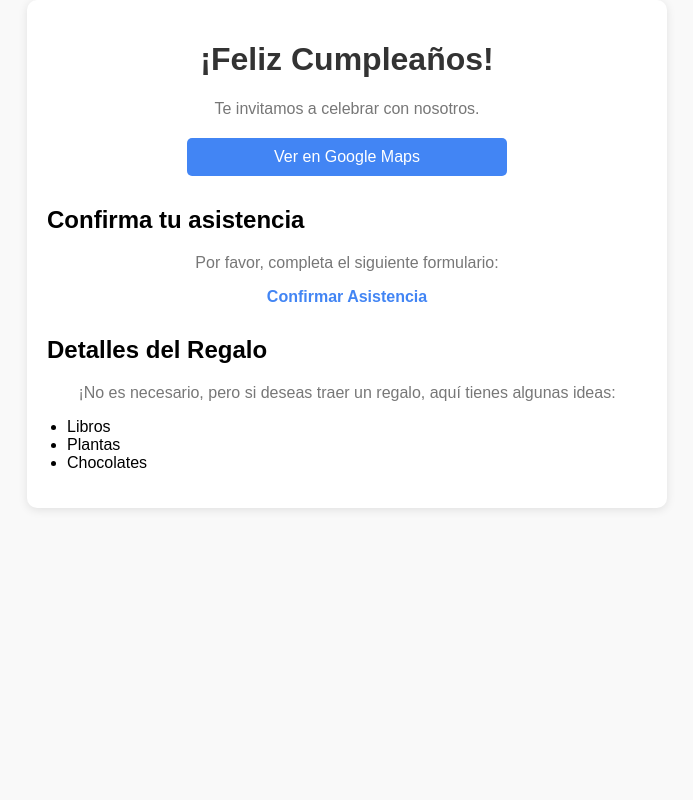
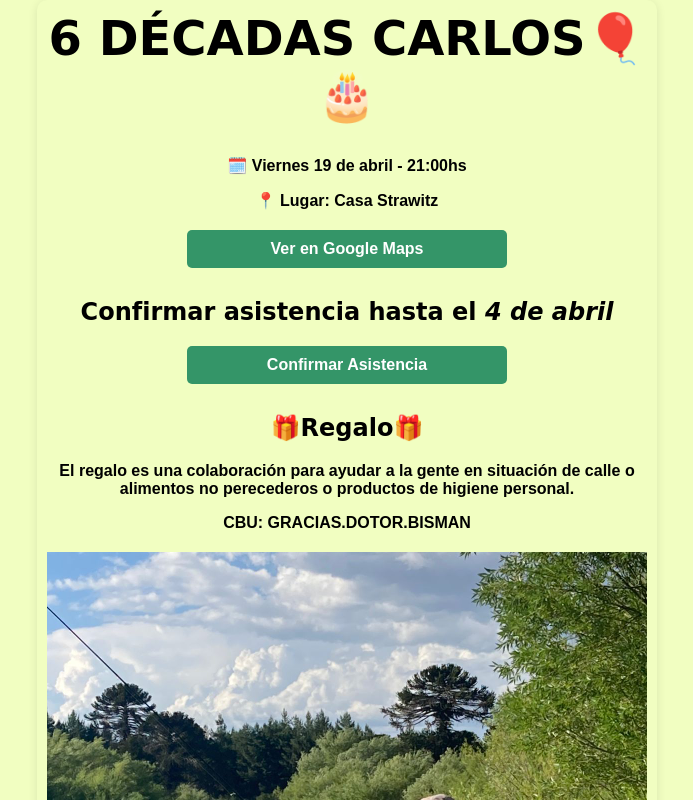
Before and after one commit to facufrau/cumplecarlos60, a plain HTML site: page index.html in a window 1280 px wide. Shown: the top 800 px of the page, without its empty margins (293-986 px from the left). Drawn offline with Linux system fonts and the light colour scheme; a web font is replaced by a local one.

Commit message:
Complete design

```diff
--- a/index.html
+++ b/index.html
@@ -5,30 +5,31 @@
     <meta name="viewport" content="width=device-width, initial-scale=1.0">
     <title>Invitación de Cumpleaños</title>
     <link rel="stylesheet" href="styles.css">
+    <link rel="preconnect" href="https://fonts.googleapis.com">
+    <link rel="preconnect" href="https://fonts.gstatic.com" crossorigin>
+    <link href="https://fonts.googleapis.com/css2?family=Love+Ya+Like+A+Sister&family=Roboto+Mono&display=swap" rel="stylesheet">
 </head>
 <body>
     <div class="container">
-        <h1>¡Feliz Cumpleaños!</h1>
-        <p>Te invitamos a celebrar con nosotros.</p>
-        <a href="https://maps.google.com/?q=Ubicación+del+Evento" class="map-button">Ver en Google Maps</a>
+        <h1 class="letter-title-style">6 DÉCADAS CARLOS🎈🎂</h1>
+        <p>🗓️ Viernes 19 de abril - 21:00hs</p>
+        <p>📍 Lugar: Casa Strawitz</p>
+        <a href="https://maps.google.com/?q=Casa+Strawitz" class="map-button">Ver en Google Maps</a>
 
         <!-- Sección de Confirmación de Asistencia -->
         <section class="confirmation">
-            <h2>Confirma tu asistencia</h2>
-            <p>Por favor, completa el siguiente formulario:</p>
-            <a href="https://forms.gle/TuEnlaceAqui" class="form-link">Confirmar Asistencia</a>
+            <h2 class="letter-title-style">Confirmar asistencia hasta el <em><strong>4 de abril</strong></em></h2>
+            <a id="confirmar" href="https://www.youtube.com/watch?v=TRYdZhyTJ0s" class="form-link">Confirmar Asistencia</a>
         </section>
 
         <!-- Sección de Información del Regalo -->
         <section class="gift-info">
-            <h2>Detalles del Regalo</h2>
-            <p>¡No es necesario, pero si deseas traer un regalo, aquí tienes algunas ideas:</p>
-            <ul>
-                <li>Libros</li>
-                <li>Plantas</li>
-                <li>Chocolates</li>
-            </ul>
+            <h2 class="letter-title-style">🎁Regalo🎁</h2>
+            <p>El regalo es una colaboración para ayudar a la gente en situación de calle o alimentos no perecederos o productos de higiene personal.</p>
+            <p>CBU: GRACIAS.DOTOR.BISMAN</p>
         </section>
+
+        <img src="charles.jpeg" alt="Carlos pescando en un río" class="responsive-image">
     </div>
 </body>
 </html>
--- a/styles.css
+++ b/styles.css
@@ -1,26 +1,40 @@
 /* Estilos generales */
 body {
-    font-family: Arial, sans-serif;
+    font-family: Arial, Helvetica, sans-serif;
     margin: 0;
     padding: 0;
-    background-color: #f9f9f9;
+    background-color: #f1fec1;
 }
 .container {
     max-width: 600px;
     margin: 0 auto;
-    padding: 20px;
-    background-color: #ffffff;
+    padding: 10px;
     border-radius: 10px;
     box-shadow: 0 2px 10px rgba(0, 0, 0, 0.1);
+    background-color: #f1fec1;
 }
 h1 {
     text-align: center;
-    color: #333;
+    color: #000000;
+    font-size: 3rem;
+    font-weight: 600;
+    margin-top: 0;
+}
+h2 {
+    text-align: center;
+    font-size: 1.5rem;
 }
 p {
     text-align: center;
-    color: #777;
+    color: #000000;
+    font-weight: bold;
 }
+.letter-title-style {
+    font-family: "Love Ya Like A Sister", cursive;
+    font-style: normal;
+  }
+
+
 /* Botón de Google Maps */
 .map-button {
     display: block;
@@ -28,14 +42,16 @@ p {
     max-width: 300px;
     margin: 20px auto;
     padding: 10px;
-    background-color: #4285f4;
+    background-color: #349568;
     color: #ffffff;
     text-align: center;
     text-decoration: none;
     border-radius: 5px;
+    font-weight: bold;
 }
 .map-button:hover {
-    background-color: #3367d6;
+    background-color: #27714e;
+    scale: 1.05;
 }
 /* Estilos para la sección de Confirmación de Asistencia */
 .confirmation {
@@ -52,7 +68,27 @@ p {
 .gift-info {
     margin-top: 30px;
 }
-ul {
-    list-style: disc;
-    padding-left: 20px;
+
+#confirmar {
+    display: block;
+    width: 100%;
+    max-width: 300px;
+    margin: 20px auto;
+    padding: 10px;
+    background-color: #349568;
+    color: #ffffff;
+    text-align: center;
+    text-decoration: none;
+    border-radius: 5px;
 }
+#confirmar:hover {
+    background-color: #27714e;
+    scale: 1.05;
+}
+
+.responsive-image {
+    display: block;
+    max-width: 100%;
+    height: auto;
+    margin: 20px auto;
+}
```
Also changed, not shown: bridge.jpeg (deleted).
